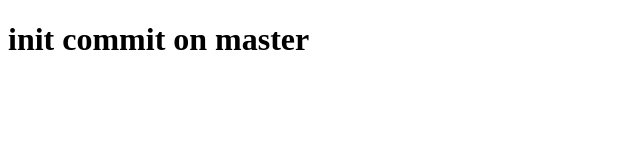
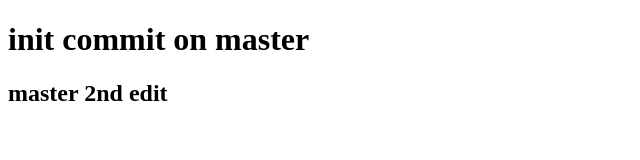
Before and after one commit to TXC4/GitTest, a plain HTML site: page index.html in a window 1280 px wide. Shown: the whole page, without its empty margins (0-640 px from the left). Drawn offline with Linux system fonts and the light colour scheme.

Commit message:
master 2nd commit

```diff
--- a/index.html
+++ b/index.html
@@ -8,5 +8,6 @@
 </head>
 <body>
     <h1>init commit on master</h1>
+    <h2>master 2nd edit</h2>
 </body>
 </html>
```
